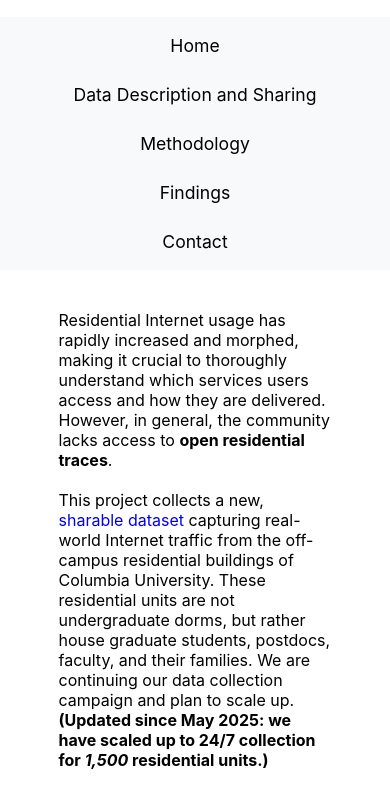
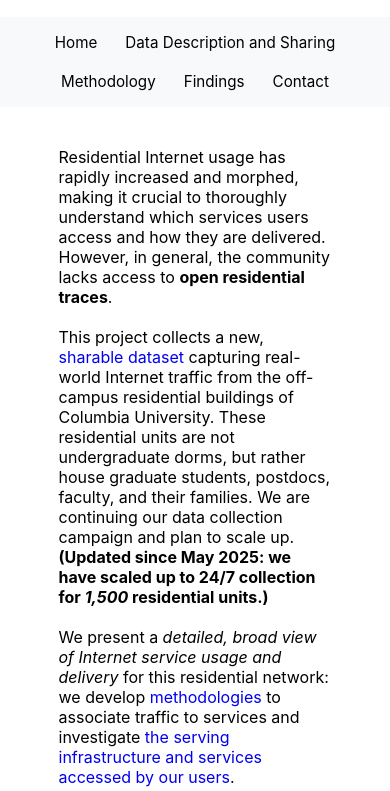
Before and after one commit to Wimnet/CUResidential, a plain HTML site: page index.html in a window 390 px wide. Shown: the part 50-841 px from the top of the page. Drawn offline with Linux system fonts and the light colour scheme.

Commit message:
update view for mobile devices

```diff
--- a/header_css.css
+++ b/header_css.css
@@ -81,15 +81,16 @@ a {
 }
 
 /* 📱 Mobile view: stack vertically */
-@media (max-width: 700px) {
+@media (max-width: 1500px) {
   .middle-nav-bar {
-    flex-direction: column;
-    align-items: center;
-    gap: 0.75rem;
+    flex-direction: row;       /* keep it horizontal */
+    flex-wrap: wrap;           /* allow items to wrap to next line if needed */
+    justify-content: center;   /* center items if wrapping */
+    gap: 0.5rem;               /* slightly tighter spacing */
   }
 
   .middle-nav-bar a {
-    font-size: 1.1rem;
-    padding: 8px 0;
+    font-size: 0.95rem;        /* slightly smaller text */
+    padding: 6px 10px;         /* reduce padding */
   }
 }
```
